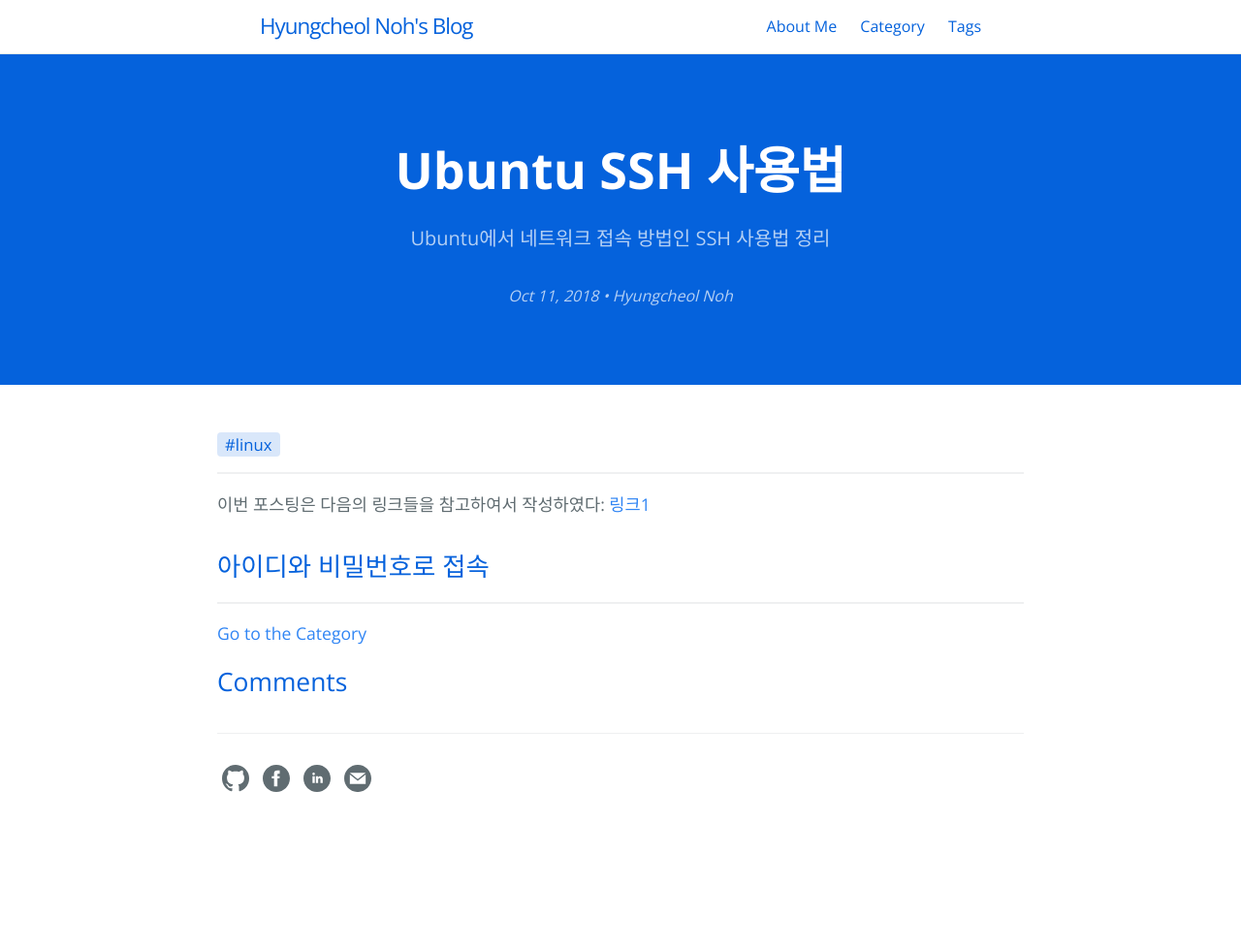
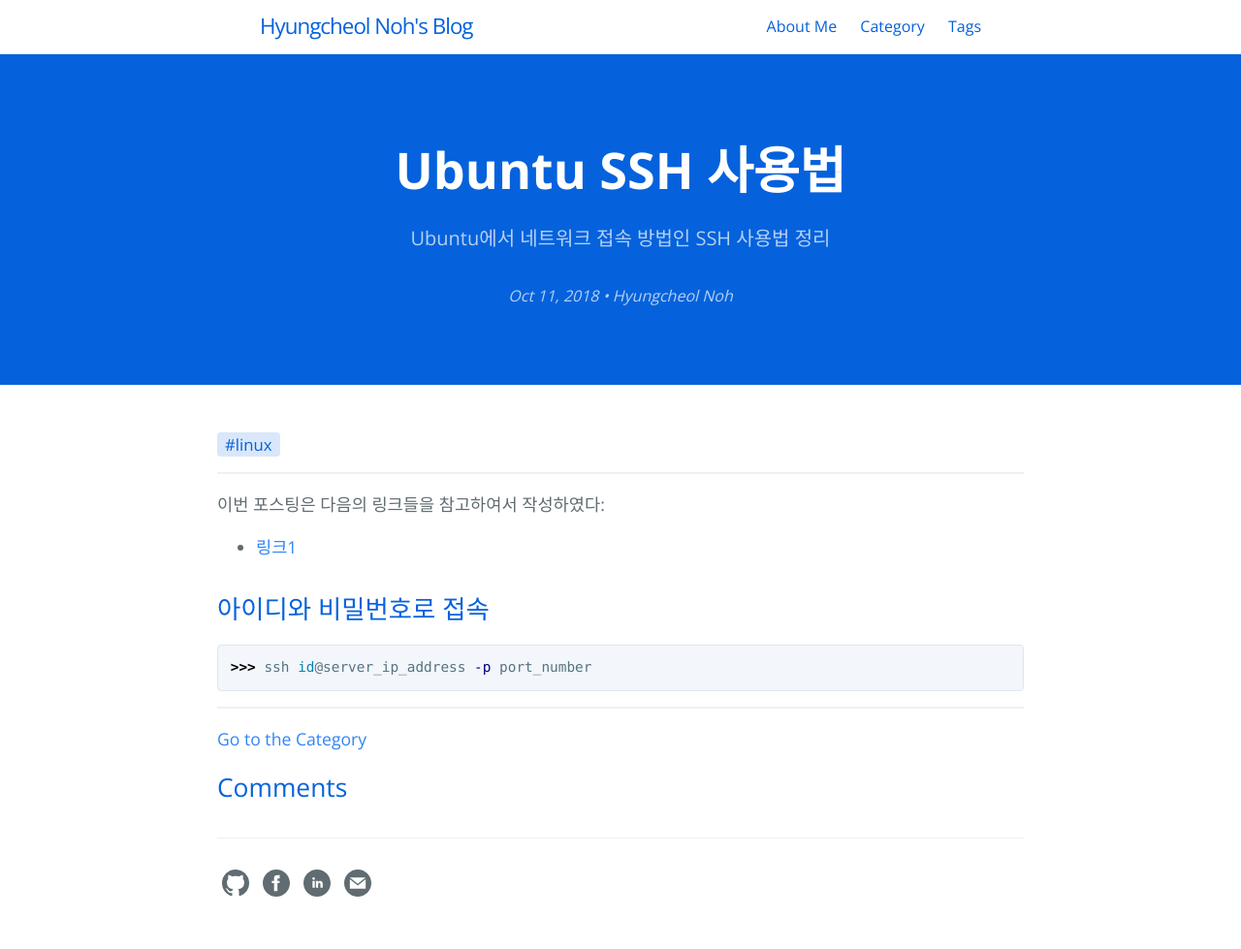
Before and after one commit to hcnoh/hcnoh.github.io, a Jekyll site: the page built from _posts/2018-10-17-ubuntu-ssh-usage.md, in a window 1280 px wide. Shown: the whole page at 97% size. Built offline with Jekyll 4.4.1, drawn with Linux system fonts in a browser that asks for light colours; comment, search, counter and statistics services are not loaded; before the commit the page ends 900 px from its top, so only the background shows below that.

Commit message:
Update 2018-10-17-ubuntu-ssh-usage.md

````diff
--- a/_posts/2018-10-17-ubuntu-ssh-usage.md
+++ b/_posts/2018-10-17-ubuntu-ssh-usage.md
@@ -13,6 +13,10 @@
 ---
 
 이번 포스팅은 다음의 링크들을 참고하여서 작성하였다:
-[링크1](http://programmingskills.net/archives/315)
+- [링크1](http://programmingskills.net/archives/315)
 
 ## 아이디와 비밀번호로 접속
+
+```bash
+>>> ssh id@server_ip_address -p port_number
+```
````
